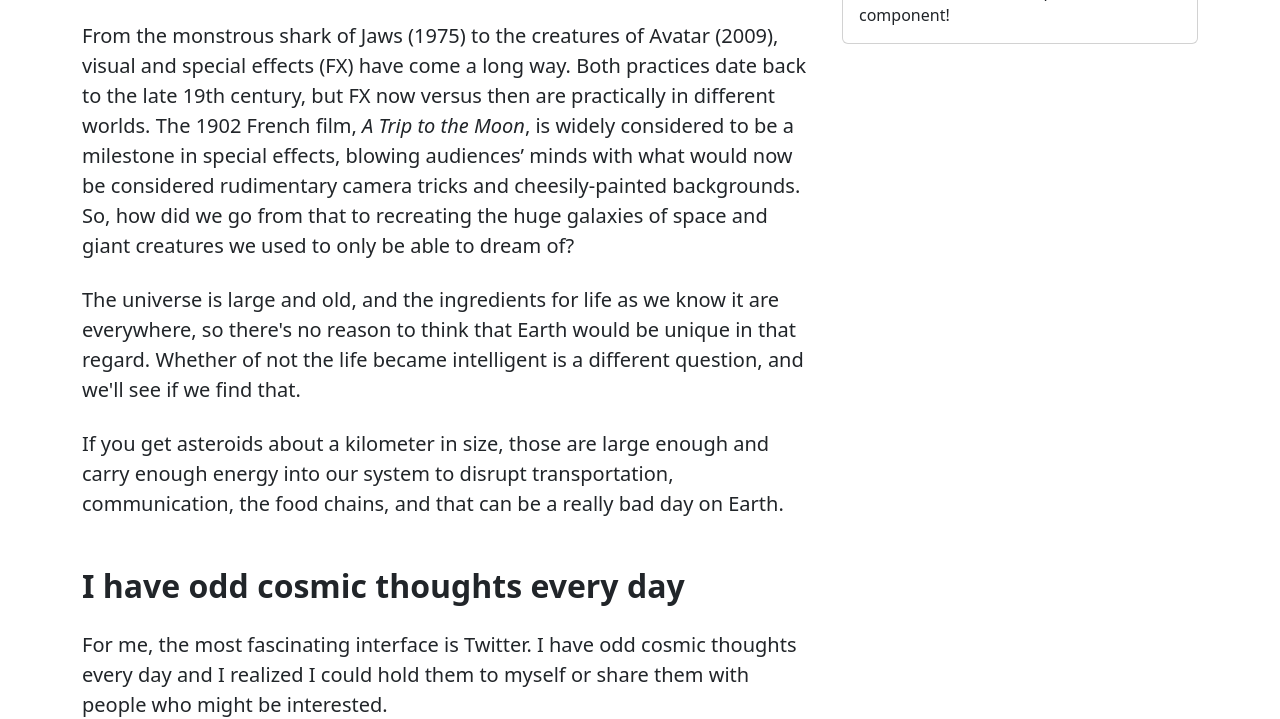
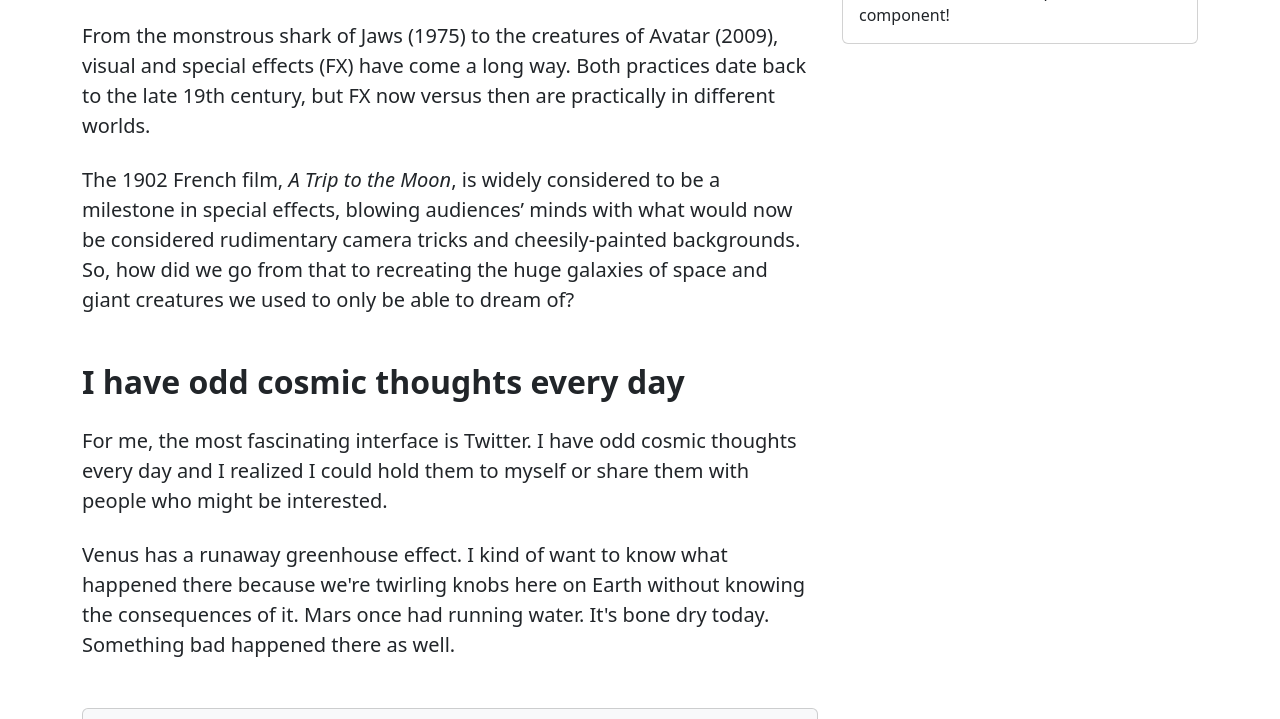
Before and after one commit to Westfield-Codes/web-26-blog-post-gaebriad, a plain HTML site: page special-vis-effects/index.html in a window 1280 px wide. Shown: the part 539-1258 px from the top of the page. Drawn offline with nearby package versions, Linux system fonts and the light colour scheme; a script that the page names is missing.

Commit message:
first two paragraphs

```diff
--- a/special-vis-effects/index.html
+++ b/special-vis-effects/index.html
@@ -1,5 +1,6 @@
 <!DOCTYPE HTML>
-<html lang="en"><head>
+<html lang="en">
+    <head>
         <meta charset="utf-8">
         <meta name="viewport" content="width=device-width, initial-scale=1, shrink-to-fit=no">
         <meta name="description" content="">
@@ -47,9 +48,8 @@
                         <figure class="mb-4"><img class="img-fluid rounded" src="https://screenrant.com/wp-content/uploads/Star-Wars-Luke-Skywalker-vs-Darth-Vader-battle.jpg" alt="Luke Skywalker and Darth Vader having a lightsaber duel on Bespin."></figure>
                         <!-- Post content-->
                         <section class="mb-5">
-                            <p class="fs-5 mb-4">From the monstrous shark of Jaws (1975) to the creatures of Avatar (2009), visual and special effects (FX) have come a long way. Both practices date back to the late 19th century, but FX now versus then are practically in different worlds. The 1902 French film, <em>A Trip to the Moon</em>, is widely considered to be a milestone in special effects, blowing audiences’ minds with what would now be considered rudimentary camera tricks and cheesily-painted backgrounds. So, how did we go from that to recreating the huge galaxies of space and giant creatures we used to only be able to dream of?</p>
-                            <p class="fs-5 mb-4">The universe is large and old, and the ingredients for life as we know it are everywhere, so there's no reason to think that Earth would be unique in that regard. Whether of not the life became intelligent is a different question, and we'll see if we find that.</p>
-                            <p class="fs-5 mb-4">If you get asteroids about a kilometer in size, those are large enough and carry enough energy into our system to disrupt transportation, communication, the food chains, and that can be a really bad day on Earth.</p>
+                            <p class="fs-5 mb-4">From the monstrous shark of Jaws (1975) to the creatures of Avatar (2009), visual and special effects (FX) have come a long way. Both practices date back to the late 19th century, but FX now versus then are practically in different worlds.</p>
+                            <p class="fs-5 mb-4">The 1902 French film, <em>A Trip to the Moon</em>, is widely considered to be a milestone in special effects, blowing audiences’ minds with what would now be considered rudimentary camera tricks and cheesily-painted backgrounds. So, how did we go from that to recreating the huge galaxies of space and giant creatures we used to only be able to dream of?</p>
                             <h2 class="fw-bolder mb-4 mt-5">I have odd cosmic thoughts every day</h2>
                             <p class="fs-5 mb-4">For me, the most fascinating interface is Twitter. I have odd cosmic thoughts every day and I realized I could hold them to myself or share them with people who might be interested.</p>
                             <p class="fs-5 mb-4">Venus has a runaway greenhouse effect. I kind of want to know what happened there because we're twirling knobs here on Earth without knowing the consequences of it. Mars once had running water. It's bone dry today. Something bad happened there as well.</p>
```
